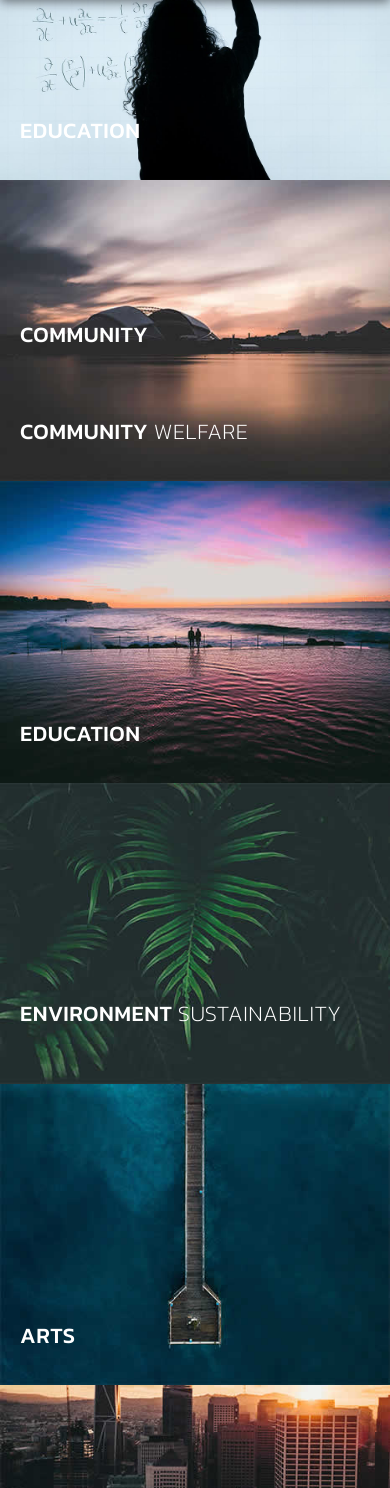
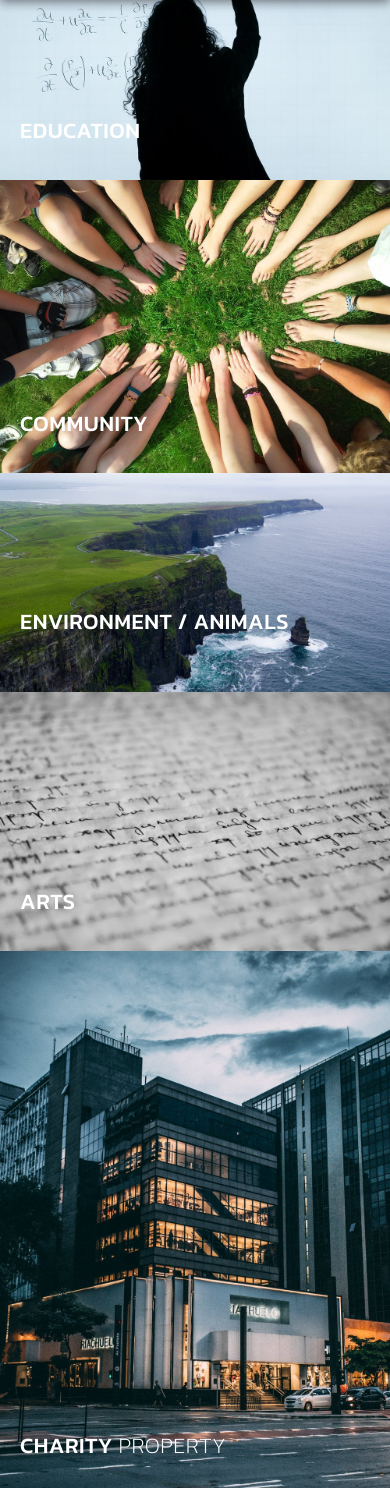
Before and after one commit to jackapbutler/Charity-Visualizer, a Flask app: template templates/search.html in a window 390 px wide. Shown: the part 80-1568 px from the top of the page. Run offline with Flask 2, Linux system fonts and the light colour scheme; the template is opened without the code that fills it, so the values that code supplies are empty; some libraries are stand-ins or nearby versions; grey boxes are pictures that could not be loaded.

Commit message:
uploading images

```diff
--- a/templates/search.html
+++ b/templates/search.html
@@ -55,24 +55,7 @@
                             <div class="hover-content">
                                 <h1>Community <em> </em></h1>
                                 <p>Including rural / urban regeneration and welfare relief for those in need.</p>
-                                <h1>Community <em>Welfare</em></h1>
-                                <p>Including relief for those in need by reason of youth, age, illness or disability.</p>
-                            </div>
-                        </div>
-                        <div class="image">
-                            <img src="img/portfolio_item_9.jpg">
-                        </div>
-                    </div></a>
-                </div>
-            </div>
-            <div class="col-md-4 col-sm-6">
-                <div class="portfolio-item">
-                    <a href="www.google.com"><div class="thumb">
-                        <div class="hover-effect">
-                            <div class="hover-content">
-                                <h1>Education </h1>
-                                <p>Includes the improvement of education in low income communities.</p>
-                            </div>
+                                </div>
                         </div>
                         <div class="image">
                             <img src="img/community.jpg">
@@ -85,8 +68,8 @@
                     <a href="www.google.com"><div class="thumb">
                         <div class="hover-effect">
                             <div class="hover-content">
-                                <h1>Environment <em>Sustainability</em></h1>
-                                <p>Promoting responsible interaction with the environment to avoid depletion or degradation of natural resources.</p>
+                                <h1>Environment / Animals<em> </em></h1>
+                                <p>Promoting responsible interaction with the environment and prevention or relief of suffering of animals.</p>
                             </div>
                         </div>
                         <div class="image">
@@ -175,21 +158,6 @@
                 	<a href="www.google.com"><div class="thumb">
                         <div class="hover-effect">
                             <div class="hover-content">
-                                <h1>Animals </h1>
-                                <p>Prevention or relief of suffering of animals.</p>
-                            </div>
-                        </div>
-                        <div class="image">
-                            <img src="img/portfolio_item_9.jpg">
-                        </div>
-                    </div></a>
-                </div>
-            </div>
-			<div class="col-md-4 col-sm-6">
-            	<div class="portfolio-item">
-                	<a href="www.google.com"><div class="thumb">
-                        <div class="hover-effect">
-                            <div class="hover-content">
                                 <h1>Civic Responsibility </h1>
                                 <p>Including the promotion of voluntary work.</p>
                             </div>
@@ -222,21 +190,6 @@
                             <div class="hover-content">
                                 <h1>Racism </h1>
                                 <p>Including the promotion of racial or religious harmony and community relations.</p>
-                            </div>
-                        </div>
-                        <div class="image">
-                            <img src="img/portfolio_item_9.jpg">
-                        </div>
-                    </div></a>
-                </div>
-			</div>
-			<div class="col-md-4 col-sm-6">
-				<div class="portfolio-item">
-                	<a href="www.google.com"><div class="thumb">
-                        <div class="hover-effect">
-                            <div class="hover-content">
-                                <h1>Nature </h1>
-                                <p>Including the protection of the natural environment.</p>
                             </div>
                         </div>
                         <div class="image">
```
Also changed, not shown: templates/img/arts.jpg, templates/img/community.jpg, templates/img/conflict.jpg (deleted), templates/img/nature.jpg, templates/img/portfolio_item_2.jpg (deleted), templates/img/portfolio_item_3.jpg (deleted), templates/img/portfolio_item_6.jpg (deleted), templates/img/portfolio_item_9.jpg (deleted), templates/img/property.jpg.
